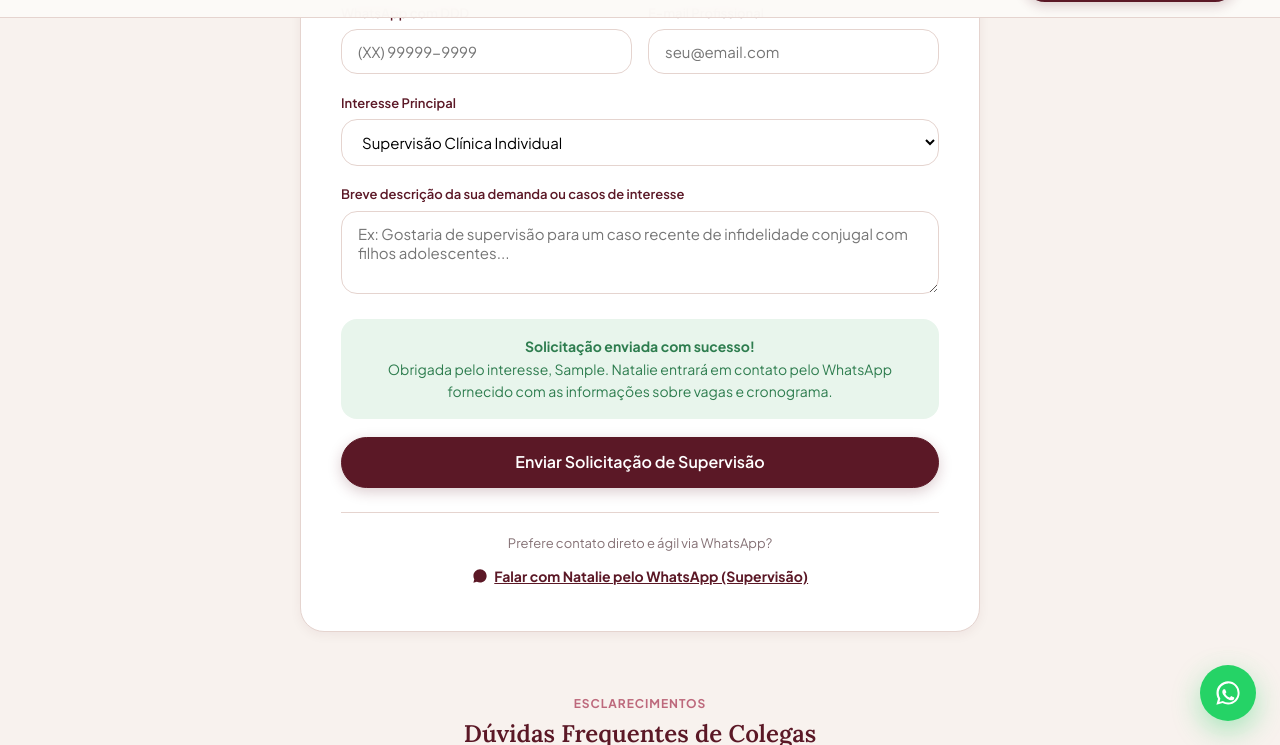
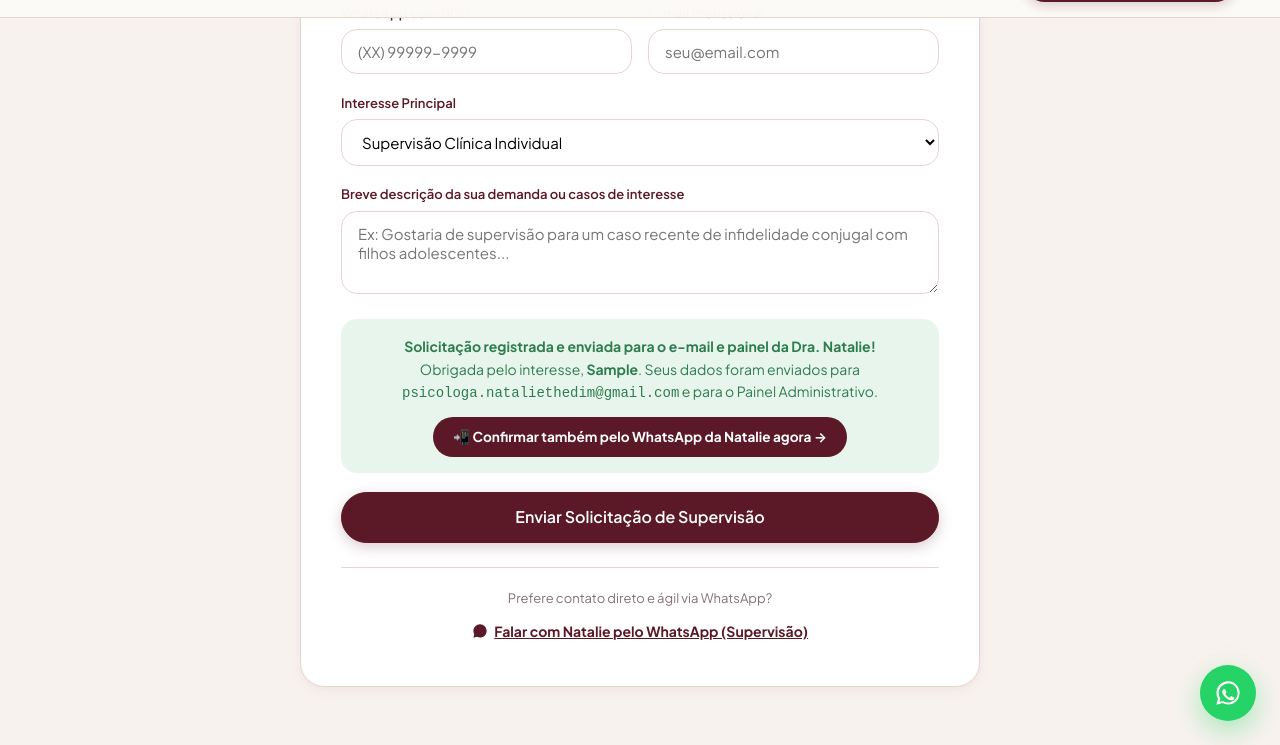
Before and after one commit to DeCampos603/natalie-thedim, a website: page terapeutas.html in a window 1280 px wide. Both pictures are taken after typing "Sample", "Sample", "5551234", "name@example.com", "Sample" into the empty fields and a click on the button "Enviar Solicitação de Supervisão". Shown: the part 2002-2747 px from the top of the page. Drawn offline with Linux system fonts and the light colour scheme; no server answers.

Commit message:
feat(forms-admin): send form notifications to psicologa.nataliethedim@gmail.com + Turso Admin Panel + multi-alias admin login

```diff
--- a/assets/db.js
+++ b/assets/db.js
@@ -155,14 +155,45 @@ const DB = (() => {
 
   function disponivel() { return true; }
 
+  async function dispararEmailNotificacao(tabela, dados) {
+    try {
+      const titulos = {
+        terapeutas: 'Nova Solicitação de Supervisão Clínica (Área p/ Terapeutas)',
+        historias: 'Nova História Real Anônima Enviada no Site',
+        cartas: 'Nova Carta que Nunca Enviei Enviada no Site',
+        perguntas: 'Nova Pergunta para a Psicóloga Enviada no Site',
+        diario_posts: 'Novo Desabafo no Diário Anônimo'
+      };
+      const corpoEmail = {
+        _subject: `[Site Natalie Thedim] ${titulos[tabela] || 'Novo Envio no Site'}`,
+        _template: 'table',
+        _captcha: 'false',
+        Origem: titulos[tabela] || tabela,
+        Data_Hora: new Date().toLocaleString('pt-BR'),
+        ...(typeof dados === 'object' && dados !== null ? dados : { Texto: String(dados) })
+      };
+      await fetch('https://formsubmit.co/ajax/psicologa.nataliethedim@gmail.com', {
+        method: 'POST',
+        headers: { 'Content-Type': 'application/json', 'Accept': 'application/json' },
+        body: JSON.stringify(corpoEmail)
+      });
+    } catch (_) {
+      // Silencioso caso bloqueador de anúncios impeça chamada externa
+    }
+  }
+
   async function enviar(tabela, dados) {
     const tabelaReal = tabela === 'terapeutas' ? 'perguntas' : tabela;
     const payload = tabela === 'terapeutas'
       ? {
-          texto: `[Supervisão / Parceria Clínica] Nome: ${dados?.nome || ''} | CRP: ${dados?.crp || ''} | WhatsApp: ${dados?.whatsapp || ''} | Abordagem: ${dados?.abordagem || ''} | Mensagem: ${dados?.mensagem || ''}`.slice(0, 990)
+          texto: `[SUPERVISÃO CLÍNICA] Nome: ${dados?.nome || ''} | CRP: ${dados?.crp || ''} | Formação: ${dados?.tempo || ''} | Modalidade: ${dados?.interesse || dados?.abordagem || ''} | WhatsApp: ${dados?.whatsapp || ''} | E-mail: ${dados?.email || ''} | Demanda: ${dados?.mensagem || ''}`.slice(0, 990)
         }
       : dados;
 
+    // 1. Dispara notificação por e-mail para psicologa.nataliethedim@gmail.com em paralelo
+    dispararEmailNotificacao(tabela, dados);
+
+    // 2. Salva no banco de dados Turso (visível no Painel Admin /admin.html)
     const { ok, erro, status } = await chamar('/api/publico?acao=enviar', {
       metodo: 'POST',
       corpo: { tabela: tabelaReal, dados: payload }
--- a/terapeutas.html
+++ b/terapeutas.html
@@ -506,11 +506,29 @@
           console.warn('DB.enviar fallback:', err);
         }
 
-        // Feedback positivo ao usuário
+        // Monta link direto de WhatsApp com todos os dados preenchidos
+        const msgZap = encodeURIComponent(
+          `Olá, Natalie! Tudo bem?\n\nAcabei de preencher o formulário de *Supervisão Clínica* no site:\n` +
+          `• *Nome:* ${payload.nome}\n` +
+          `• *CRP:* ${payload.crp}\n` +
+          `• *Tempo de formação:* ${payload.tempo}\n` +
+          `• *Modalidade:* ${payload.interesse}\n` +
+          `• *E-mail:* ${payload.email}\n` +
+          `• *Demanda:* ${payload.mensagem || '(Não informada)'}`
+        );
+        const urlZapDireto = `https://wa.me/5521989020364?text=${msgZap}`;
+
+        // Feedback positivo ao usuário + botão de envio imediato no WhatsApp
         msgFeedback.style.display = 'block';
         msgFeedback.style.background = 'var(--color-ok-bg)';
         msgFeedback.style.color = 'var(--color-ok)';
-        msgFeedback.innerHTML = `<strong>Solicitação enviada com sucesso!</strong><br>Obrigada pelo interesse, ${payload.nome}. Natalie entrará em contato pelo WhatsApp fornecido com as informações sobre vagas e cronograma.`;
+        msgFeedback.innerHTML = `
+          <strong>Solicitação registrada e enviada para o e-mail e painel da Dra. Natalie!</strong><br>
+          Obrigada pelo interesse, <b>${payload.nome}</b>. Seus dados foram enviados para <code>psicologa.nataliethedim@gmail.com</code> e para o Painel Administrativo.<br>
+          <a href="${urlZapDireto}" target="_blank" rel="noopener noreferrer" style="display:inline-flex; align-items:center; gap:0.45rem; margin-top:0.75rem; padding:0.6rem 1.25rem; background:#5B1826; color:#FFFFFF; border-radius:999px; font-weight:700; text-decoration:none; font-size:0.85rem;">
+            <span>📲 Confirmar também pelo WhatsApp da Natalie agora →</span>
+          </a>
+        `;
 
         formSup.reset();
         btnSubmit.disabled = false;
```
Also changed, not shown: api/admin.js (+11 -4 lines).
